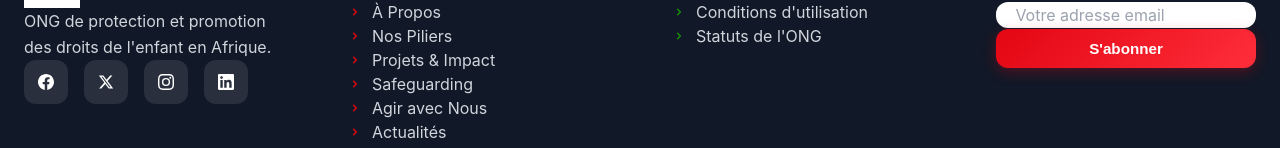
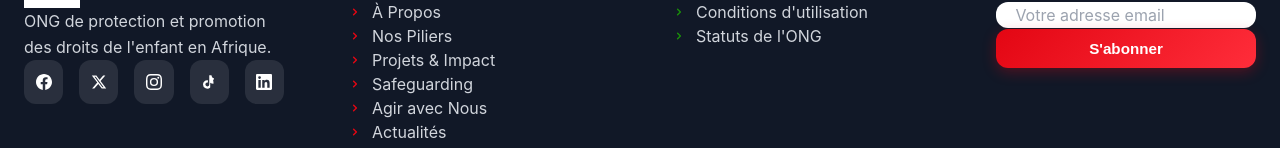
Before and after one commit to brigthafrica-hue/brightafrica, a React (Vite) app in the folder frontend/: page /contact in a window 1280 px wide. Shown: the part 650-798 px from the top of the page. Built offline with nearby package versions, Linux system fonts and the light colour scheme; no server answers.

Commit message:
feat: add TikTok icon and link before LinkedIn in footer

```diff
--- a/frontend/src/components/layout/Footer.tsx
+++ b/frontend/src/components/layout/Footer.tsx
@@ -85,6 +85,11 @@ export default function Footer() {
                   id: 'instagram',
                   url: 'https://www.instagram.com/bright_african/',
                   label: 'Instagram - ONG Bright African',
+                },
+                {
+                  id: 'tiktok',
+                  url: 'https://vm.tiktok.com/ZS9kHDsU4hALR-qa7BL/',
+                  label: 'TikTok - ONG Bright African',
                 },
                 {
                   id: 'linkedin',
@@ -223,6 +228,11 @@ function SocialIcon({ name }: { name: string }) {
         <path d="M12 2.163c3.204 0 3.584.012 4.85.07 3.252.148 4.771 1.691 4.919 4.919.058 1.265.069 1.645.069 4.849 0 3.205-.012 3.584-.069 4.849-.149 3.225-1.664 4.771-4.919 4.919-1.266.058-1.644.07-4.85.07-3.204 0-3.584-.012-4.849-.07-3.26-.149-4.771-1.699-4.919-4.92-.058-1.265-.07-1.644-.07-4.849 0-3.204.013-3.583.07-4.849.149-3.227 1.664-4.771 4.919-4.919 1.266-.057 1.645-.069 4.849-.069zM12 0C8.741 0 8.333.014 7.053.072 2.695.272.273 2.69.073 7.052.014 8.333 0 8.741 0 12c0 3.259.014 3.668.072 4.948.2 4.358 2.618 6.78 6.98 6.98C8.333 23.986 8.741 24 12 24c3.259 0 3.668-.014 4.948-.072 4.354-.2 6.782-2.618 6.979-6.98.059-1.28.073-1.689.073-4.948 0-3.259-.014-3.667-.072-4.947-.196-4.354-2.617-6.78-6.979-6.98C15.668.014 15.259 0 12 0zm0 5.838a6.162 6.162 0 100 12.324 6.162 6.162 0 000-12.324zM12 16a4 4 0 110-8 4 4 0 010 8zm6.406-11.845a1.44 1.44 0 100 2.881 1.44 1.44 0 000-2.881z"/>
       </svg>
     ),
+    tiktok: (
+      <svg className="w-4 h-4 pointer-events-none" fill="currentColor" viewBox="0 0 24 24">
+        <path d="M19.59 6.69a4.83 4.83 0 01-3.77-4.25V2h-3.45v13.67a2.89 2.89 0 01-5.2 1.74 2.89 2.89 0 012.31-4.64c.298-.002.595.042.88.13V9.4a6.33 6.33 0 00-1-.08A6.34 6.34 0 003 15.66a6.34 6.34 0 0010.82 4.47v-7.14a8.16 8.16 0 004.87 1.6v-3.59a4.87 4.87 0 01-.9-.11z"/>
+      </svg>
+    ),
     linkedin: (
       <svg className="w-4 h-4 pointer-events-none" fill="currentColor" viewBox="0 0 24 24">
         <path d="M20.447 20.452h-3.554v-5.569c0-1.328-.027-3.037-1.852-3.037-1.853 0-2.136 1.445-2.136 2.939v5.667H9.351V9h3.414v1.561h.046c.477-.9 1.637-1.85 3.37-1.85 3.601 0 4.267 2.37 4.267 5.455v6.286zM5.337 7.433a2.062 2.062 0 01-2.063-2.065 2.064 2.064 0 112.063 2.065zm1.782 13.019H3.555V9h3.564v11.452zM22.225 0H1.771C.792 0 0 .774 0 1.729v20.542C0 23.227.792 24 1.771 24h20.451C23.2 24 24 23.227 24 22.271V1.729C24 .774 23.2 0 22.222 0h.003z"/>
```
